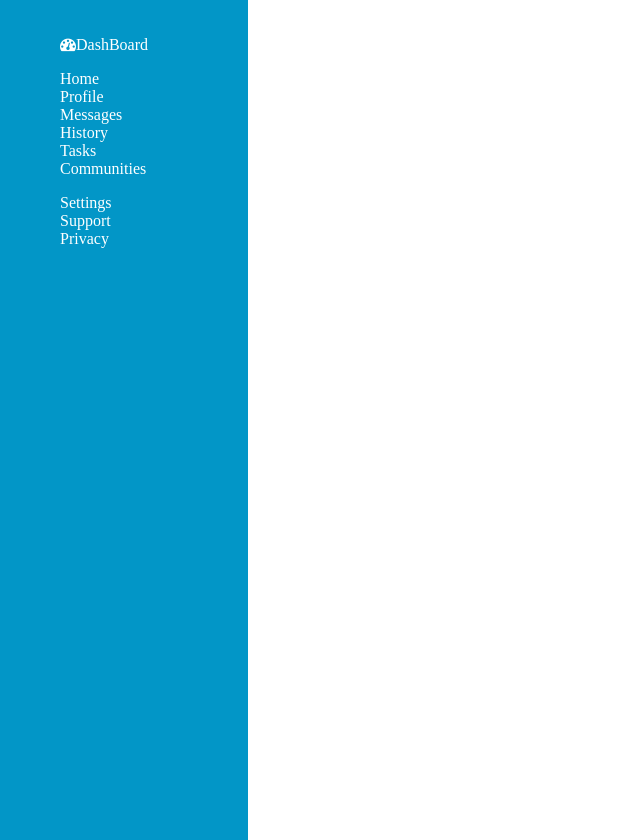
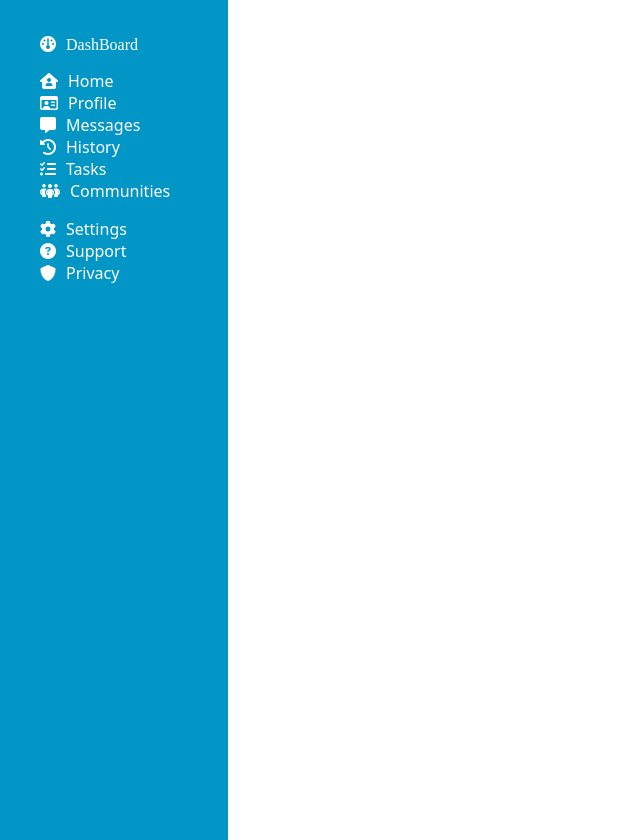
Before and after one commit to pour-moi/Admin_Dashboard, a plain HTML site: page index.html in a window 1280 px wide. Shown: the whole page, without its empty margins (0-640 px from the left). Drawn offline with Linux system fonts and the light colour scheme.

Commit message:
icons added and styled

```diff
--- a/index.html
+++ b/index.html
@@ -5,7 +5,7 @@
     <meta name="viewport" content="width=device-width, initial-scale=1.0">
     <title>Admin DashBoard</title>
     <link rel="stylesheet" href="style.css">
-    <link rel="stylesheet" href="https://cdnjs.cloudflare.com/ajax/libs/font-awesome/4.7.0/css/font-awesome.min.css">
+    <link rel="stylesheet" href="https://cdnjs.cloudflare.com/ajax/libs/font-awesome/6.4.2/css/all.min.css" integrity="sha512-z3gLpd7yknf1YoNbCzqRKc4qyor8gaKU1qmn+CShxbuBusANI9QpRohGBreCFkKxLhei6S9CQXFEbbKuqLg0DA==" crossorigin="anonymous" referrerpolicy="no-referrer" />
 </head>
 <body>
     <div class="container">
@@ -16,20 +16,20 @@
 
         <div class="top-list">
         <ul>
-            <li>Home</li>
-            <li>Profile</li>
-            <li>Messages</li>
-            <li>History</li>
-            <li>Tasks</li>
-            <li>Communities</li>
+            <li><i class="fa-solid fa-house-user" style="color:white"></i>Home</li>
+            <li><i class="fa-regular fa-id-card"></i>Profile</li>
+            <li><i class="fa-solid fa-message"></i>Messages</li>
+            <li><i class="fa-solid fa-clock-rotate-left"></i>History</li>
+            <li><i class="fa-solid fa-list-check"></i>Tasks</li>
+            <li><i class="fa-solid fa-people-group"></i>Communities</li>
         </ul>
         </div>
 
         <div class="bottom-list">
         <ul>
-            <li>Settings<li>
-            <li>Support<li>
-            <li>Privacy<li>
+            <li><i class="fa-solid fa-gear"></i>Settings<li>
+            <li><i class="fa-solid fa-circle-question"></i>Support<li>
+            <li><i class="fa-solid fa-shield"></i>Privacy<li>
         </ul>
             </div>
         </div>
--- a/style.css
+++ b/style.css
@@ -13,8 +13,20 @@ html
     background-color: rgb(2, 150, 199);
     color: white;
     padding: 20px;
+    padding-left: 0;
     width: 13rem; /* specify a width */
     height: 100vh; /* make it full height */
+}
+
+.left-bar > div
+{
+    font-family:system-ui, -apple-system, BlinkMacSystemFont, 'Segoe UI', Roboto, Oxygen, Ubuntu, Cantarell, 'Open Sans', 'Helvetica Neue', sans-serif;
+}
+
+.fa,
+.fa-solid,
+.fa-regular{
+    margin-right:10px
 }
 
 li{
```
